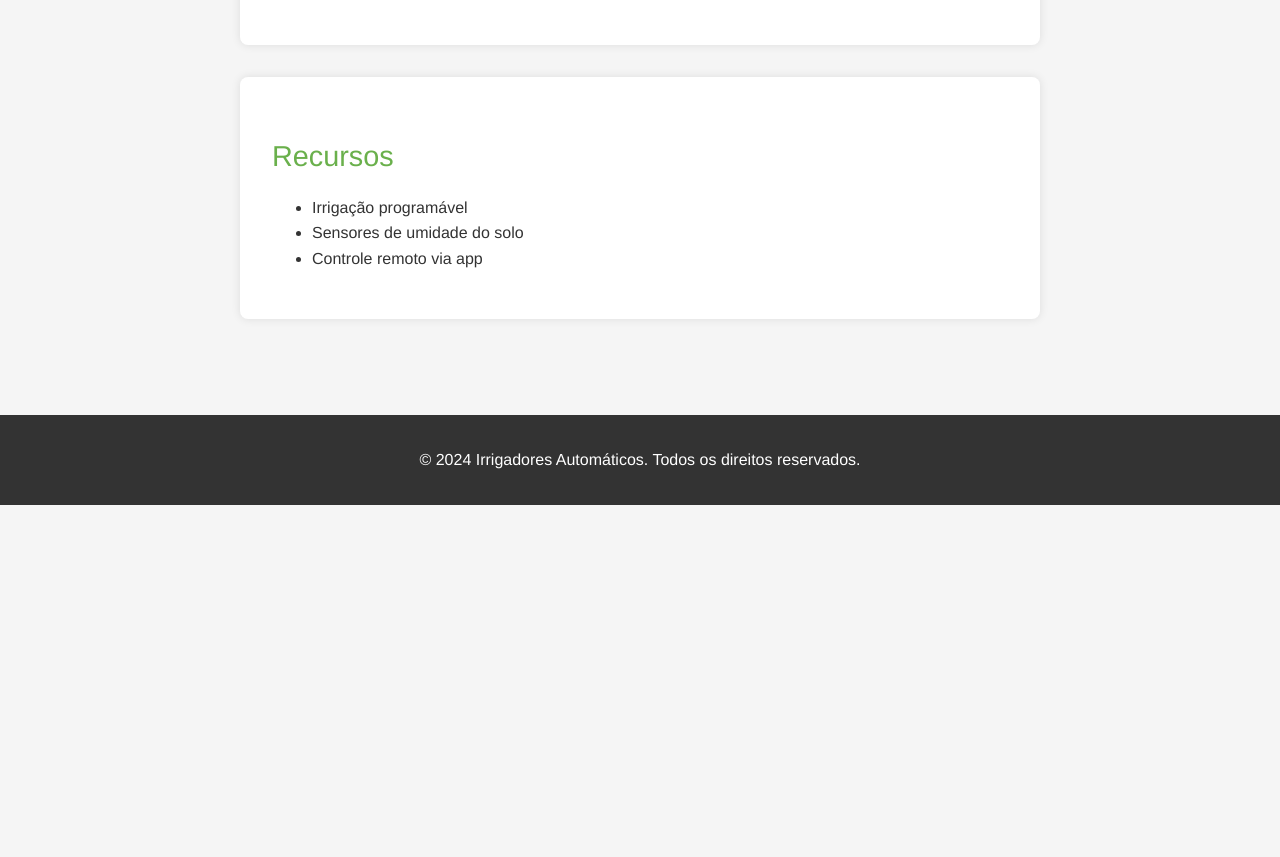
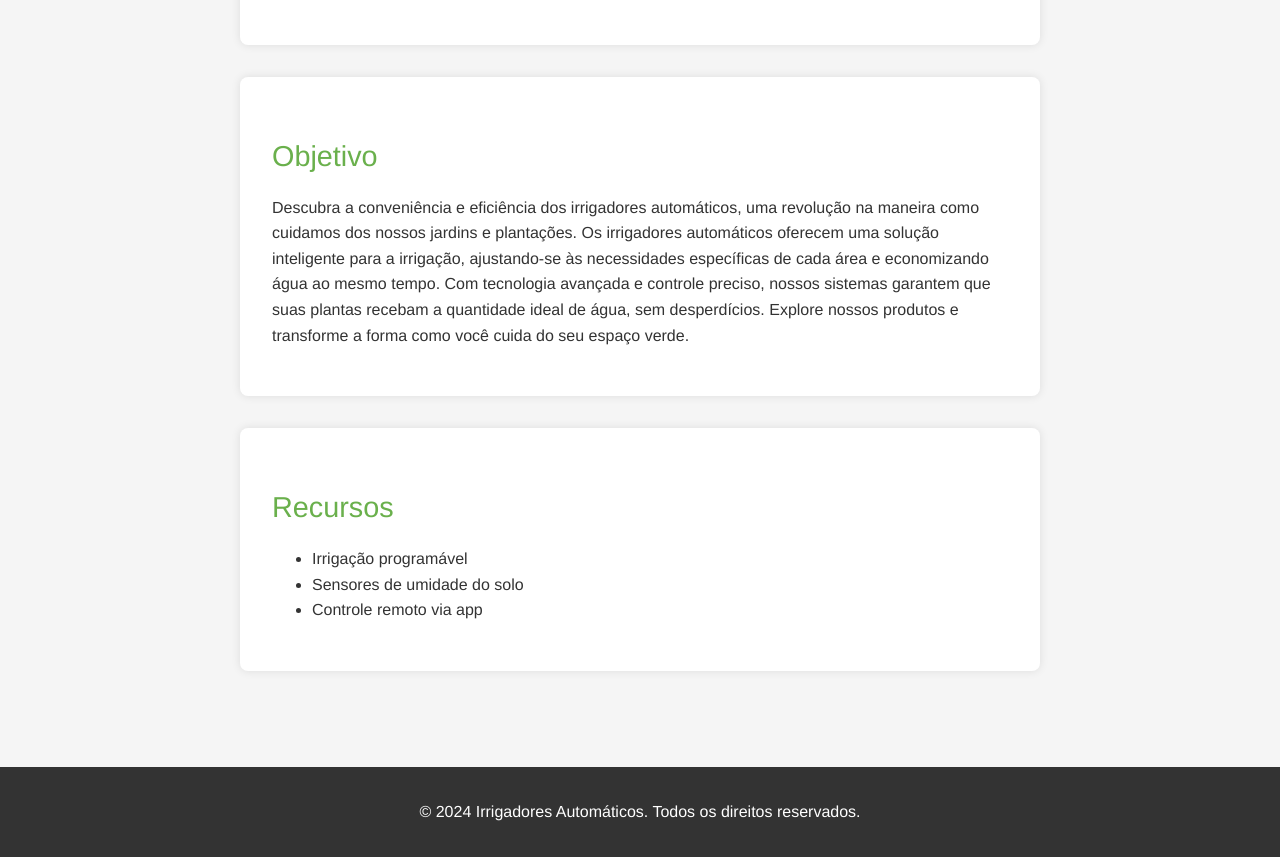
Before and after one commit to andreevzs/andreevzs.github.io, a plain HTML site: page index.html in a window 1280 px wide. Shown: the part 1112-1969 px from the top of the page. Before the commit the page ends 1617 px from the top, so only its background shows below. Drawn offline with Linux system fonts and the light colour scheme; files whose address does not match are found by name.

Commit message:
Update index.html

```diff
--- a/index.html
+++ b/index.html
@@ -38,6 +38,13 @@
             <p>Automatizar a irrigação é nossa missão. Garantir a saúde contínua de seu jardim enquanto você se dedica a outras tarefas é nosso compromisso.<br>
             Este site foi criado para apresentar soluções inovadoras de irrigação automática, proporcionando facilidade e eficiência para o seu cultivo.</p>
         </section>
+    </section>
+    <section id="objective">
+        <h2>Objetivo</h2>
+        <p>
+            Descubra a conveniência e eficiência dos irrigadores automáticos, uma revolução na maneira como cuidamos dos nossos jardins e plantações. Os irrigadores automáticos oferecem uma solução inteligente para a irrigação, ajustando-se às necessidades específicas de cada área e economizando água ao mesmo tempo. Com tecnologia avançada e controle preciso, nossos sistemas garantem que suas plantas recebam a quantidade ideal de água, sem desperdícios. Explore nossos produtos e transforme a forma como você cuida do seu espaço verde.
+        </p>
+    </section>
     <section id="features">
         <h2>Recursos</h2>
         <ul>
@@ -49,6 +56,3 @@
 </main>
 <footer>
     <p>&copy; 2024 Irrigadores Automáticos. Todos os direitos reservados.</p>
-    </footer>
-</body>
-</html>
```
Lines whose indentation alone changed are shown as unchanged.
